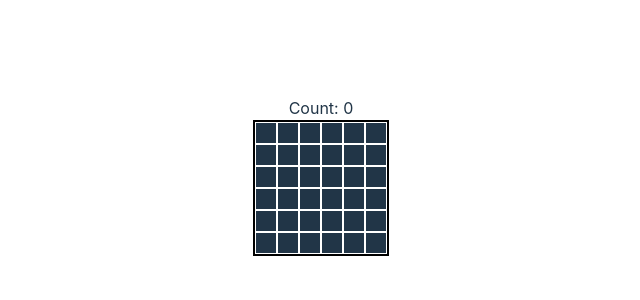
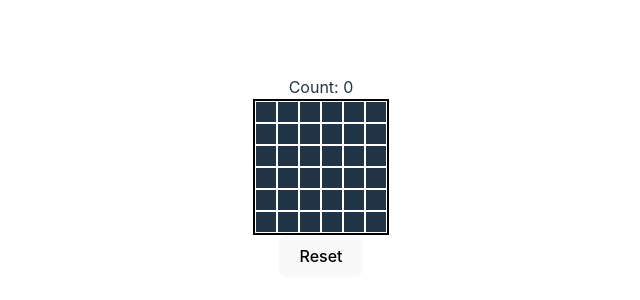
Before and after one commit to EdilHudaiberdiev/hw-54, a React (Vite) app: page / in a window 1280 px wide. Shown: the part 224-524 px from the top of the page, without its empty margins (319-959 px from the left). Built offline with nearby package versions, Linux system fonts and the light colour scheme.

Commit message:
add reset button

```diff
--- a/src/App.tsx
+++ b/src/App.tsx
@@ -6,7 +6,6 @@ interface Cell{
   hasItem: boolean;
   clicked: string;
 }
-
 
 const App = () => {
 
@@ -30,7 +29,6 @@ const App = () => {
       setCount(prevState => prevState + 1);
     }
   };
-
 
   const checkCell = (id: number) => {
 
@@ -56,6 +54,11 @@ const App = () => {
     }));
   };
 
+  const resetGame = () => {
+    setField([]);
+    setCount(0);
+  }
+
   if (field.length === 0) {
     getFields();
   }
@@ -75,6 +78,8 @@ const App = () => {
             className={`cell ${cell.clicked}`}/>
         )) }
       </div>
+
+      <button onClick={resetGame}>Reset</button>
     </>
   );
 
```
